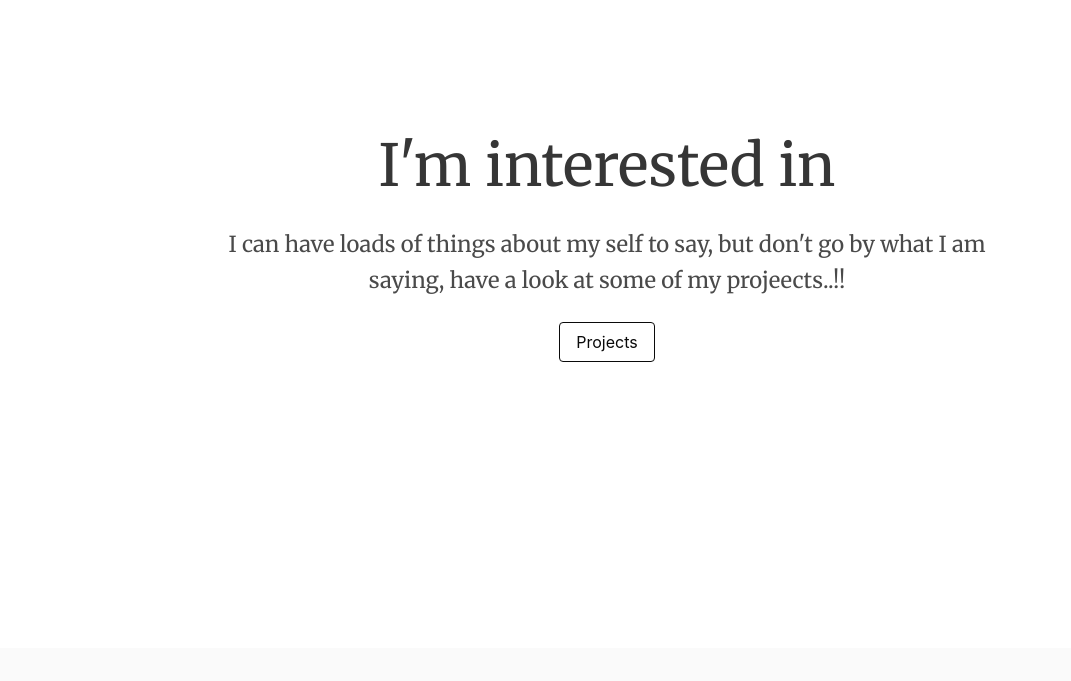
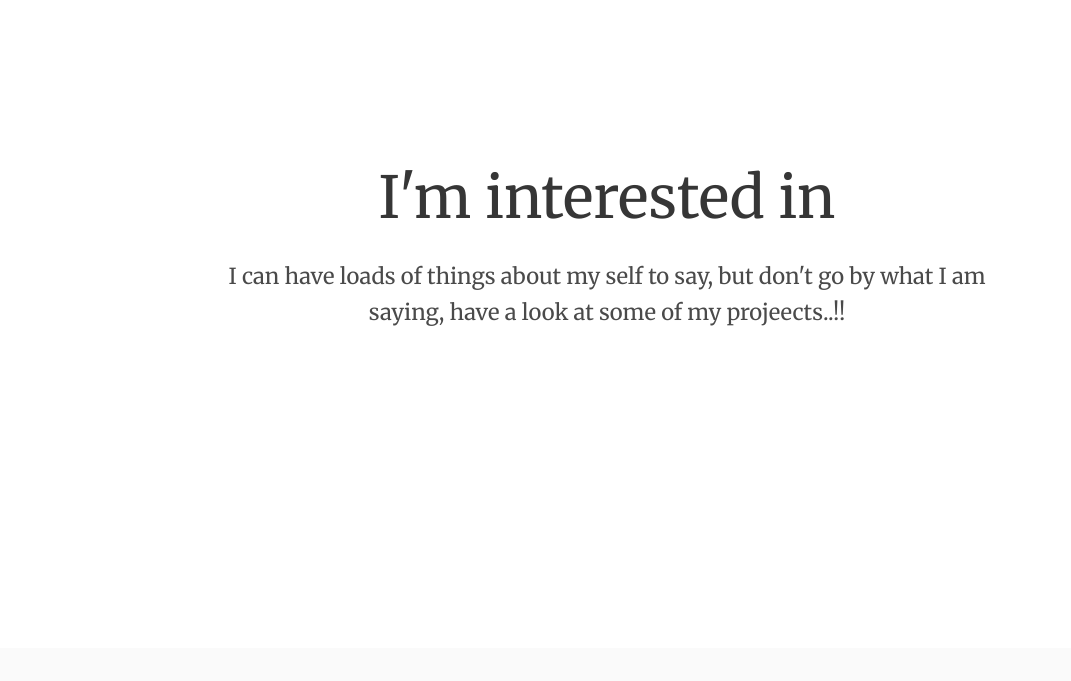
Before and after one commit to shwetaya08/portfolio, a plain HTML site: page index.html in a window 1280 px wide. Shown: the part 1036-1717 px from the top of the page, without its empty margins (33-1104 px from the left). Drawn offline with nearby package versions, Linux system fonts and the light colour scheme; a script that the page names is missing.

Commit message:
change to index

```diff
--- a/index.html
+++ b/index.html
@@ -194,9 +194,9 @@
             <h2 class="subtitle subtitled">
               I can have loads of things about my self to say, but don't go by what I am saying, have a look at some of my projeects..!!
             </h2>
-            <a class="button is-black is-outlined" href="/case-studies.html">
+           <!-- <a class="button is-black is-outlined" href="/case-studies.html">
                 <span>Projects</span>
-            </a>
+            </a> -->
 
           </div>
         </div>
```
